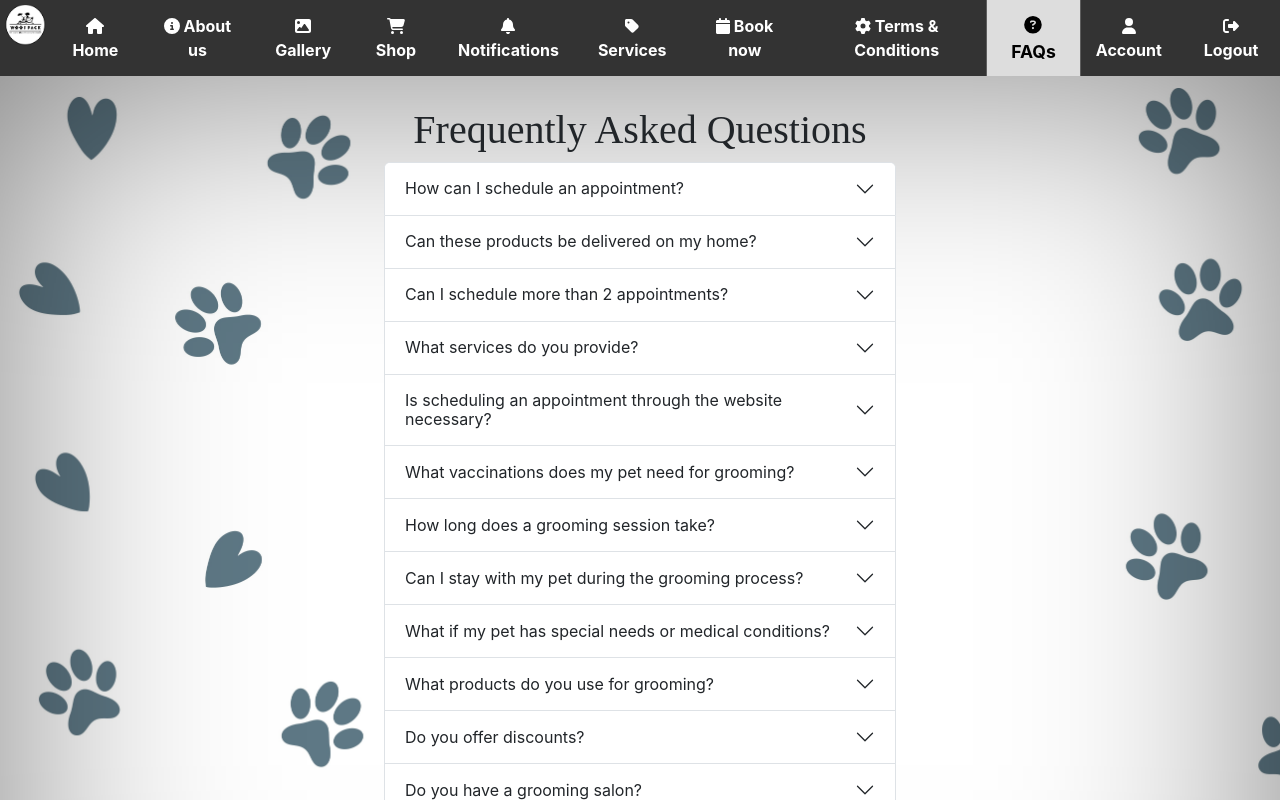
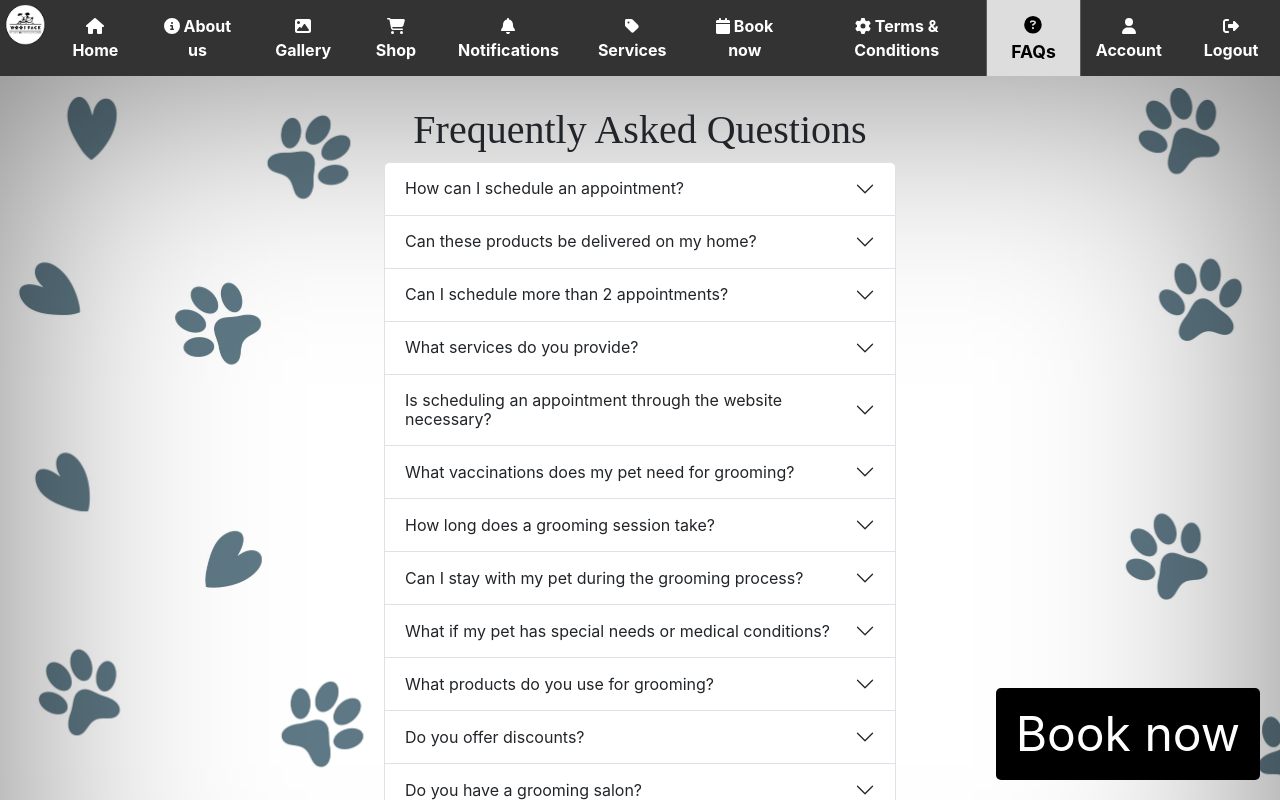
Before and after one commit to UltForce/Pawsite, a React (Create React App) app: page /FAQs in a window 1280 px wide. Shown: the top 800 px of the page. Built offline with nearby package versions, Linux system fonts and the light colour scheme; no server answers; the database is empty; sample sign-in values are in the browser's storage; a web font is replaced by a local one.

Commit message:
added floating book now buton

```diff
--- a/src/About.js
+++ b/src/About.js
@@ -21,6 +21,10 @@ const About = () => {
     checkLoggedInStatus();
   }, [navigate]); // Pass navigate as a dependency to useEffect
 
+  const handleBookNowClick = () => {
+    navigate("/booking"); // Redirect to booking page when "Book now" button is clicked
+  };
+
   return (
     <section className="background-image">
       <div className="homepage">
@@ -40,6 +44,10 @@ const About = () => {
           </div>
         </main>
       </div>
+      {/* Floating "Book now" button */}
+      <button className="book-now-button" onClick={handleBookNowClick}>
+        Book now
+      </button>
     </section>
   );
 };
--- a/src/FAQs.js
+++ b/src/FAQs.js
@@ -21,7 +21,9 @@ const FAQs = () => {
     checkLoggedInStatus();
   }, [navigate]); // Pass navigate as a dependency to useEffect
   const [isVisible, setIsVisible] = useState(false);
-
+  const handleBookNowClick = () => {
+    navigate("/booking"); // Redirect to booking page when "Book now" button is clicked
+  };
   const scrollToTop = () => {
     window.scrollTo({
       top: 0,
@@ -480,6 +482,10 @@ const FAQs = () => {
           </button>
         )}
       </div>
+            {/* Floating "Book now" button */}
+            <button className="book-now-button" onClick={handleBookNowClick}>
+        Book now
+      </button>
     </section>
   );
 };
--- a/src/Terms.js
+++ b/src/Terms.js
@@ -22,7 +22,9 @@ const Terms = () => {
     checkLoggedInStatus();
   }, [navigate]); // Pass navigate as a dependency to useEffect
   const [isVisible, setIsVisible] = useState(false);
-
+  const handleBookNowClick = () => {
+    navigate("/booking"); // Redirect to booking page when "Book now" button is clicked
+  };
   const scrollToTop = () => {
     window.scrollTo({
       top: 0,
@@ -347,6 +349,10 @@ const Terms = () => {
           </button>
         )}
       </div>
+      {/* Floating "Book now" button */}
+      <button className="book-now-button" onClick={handleBookNowClick}>
+        Book now
+      </button>
     </section>
   );
 };
--- a/src/homepage.js
+++ b/src/homepage.js
@@ -21,6 +21,11 @@ const Homepage = () => {
 
     checkLoggedInStatus();
   }, [navigate]); // Pass navigate as a dependency to useEffect
+
+  const handleBookNowClick = () => {
+    navigate("/booking"); // Redirect to booking page when "Book now" button is clicked
+  };
+
   return (
     <section className="background-image">
       <div className="homepage centered">
@@ -53,6 +58,10 @@ const Homepage = () => {
           </section>
         </main>
       </div>
+      {/* Floating "Book now" button */}
+      <button className="book-now-button" onClick={handleBookNowClick}>
+        Book now
+      </button>
     </section>
   );
 };
--- a/src/styles.css
+++ b/src/styles.css
@@ -480,3 +480,21 @@ label {
   margin: 0; /* Remove default margin */
   margin-right: 100px;
 }
+
+/* Add these styles to your CSS file */
+.book-now-button {
+  position: fixed;
+  bottom: 20px;
+  right: 20px;
+  font-size: 3em;
+  padding: 10px 20px;
+  background-color: black;
+  color: #fff;
+  border: none;
+  border-radius: 5px;
+  cursor: pointer;
+}
+
+.book-now-button:hover {
+  background-color: white;
+}
```
